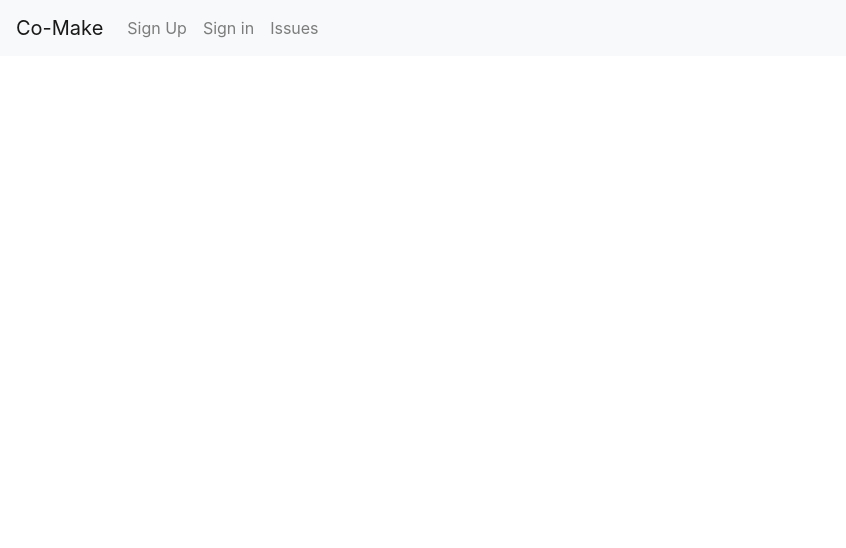
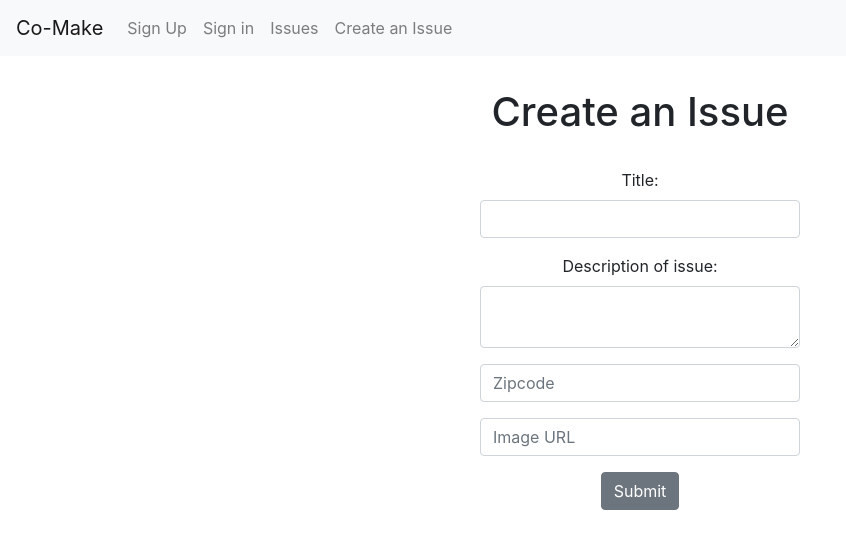
Before and after one commit to bwpt-co-make-2/Frontend, a React (Create React App) app in the folder app/: page /createissue in a window 1280 px wide. Shown: the top 548 px of the page, without its empty margins (0-846 px from the left). Built offline with nearby package versions, Linux system fonts and the light colour scheme.

Commit message:
CreateIssue page
Description text area doesn't validate correctly

```diff
--- a/app/package.json
+++ b/app/package.json
@@ -6,6 +6,7 @@
     "@testing-library/jest-dom": "^4.2.4",
     "@testing-library/react": "^9.3.2",
     "@testing-library/user-event": "^7.1.2",
+    "axios": "^0.19.2",
     "bootstrap": "^4.4.1",
     "formik": "^2.1.4",
     "react": "^16.13.0",
--- a/app/src/App.css
+++ b/app/src/App.css
@@ -61,3 +61,7 @@
 .search-div {
   padding-bottom: 2rem;
 }
+
+.create-issue-form {
+  min-width: 20rem;
+}
--- a/app/src/App.js
+++ b/app/src/App.js
@@ -5,6 +5,7 @@ import Signup from './components/Signup'
 import Signin from './components/Signin'
 import Issues from './components/Issues'
 import NavStrap from './components/Nav'
+import CreateIssue from './components/CreateIssue';
 
 function App() {
   return (
@@ -13,6 +14,7 @@ function App() {
       <Route path='/signup' component={Signup}/>
       <Route path='/signin' component={Signin}/>
       <Route path='/issues' component={Issues}/>
+      <Route path='/createissue' component={CreateIssue}/>
     </div>
   );
 }
--- /dev/null
+++ b/app/src/components/CreateIssue.js
@@ -0,0 +1,65 @@
+import React from "react";
+import { Formik, Form, Field, ErrorMessage } from "formik";
+import {
+  Button,
+  FormGroup,
+  Label,
+  Input
+} from "reactstrap";
+import Axios from 'axios';
+import * as Yup from "yup";
+
+const CreateIssue = props => {
+  return (
+    <div>
+      <h1 className="pagetitle">Create an Issue</h1>
+      <div className="form-div">
+        <Formik
+          initialValues={{
+            title: '',
+            description: '',
+          }}
+          onSubmit={(values, tools) => {
+            tools.resetForm();
+            console.log(values);
+          }}
+          validationSchema={Yup.object().shape({
+            title: Yup.string()
+              .required("Required")
+              .min(5, "Minimum 5 characters"),
+            description: Yup.string()
+              .required("Required"),
+            zipcode: Yup.string()
+              .required("Required")
+              .length(5)
+
+          })}
+        >
+            <Form className="create-issue-form">
+              <FormGroup>
+                <Label for="title">Title:</Label>
+                <Field name="title" type="text" id="title" className="form-control"/>
+                <ErrorMessage name="title" />
+              </FormGroup>
+              <FormGroup>
+                <Label for="description">Description of issue:</Label>
+                <Input type="textarea" name="description" id="description"/>
+                <ErrorMessage name="description" />
+              </FormGroup>
+              <FormGroup>
+                <Field name="zipcode" type="text" id="zipcode" placeholder="Zipcode"className="form-control"/>
+                <ErrorMessage name="zipcode" />
+              </FormGroup>
+              <FormGroup>
+                <Field name="imageurl" type="text" id="imageurl" placeholder="Image URL"className="form-control"/>
+                <ErrorMessage name="imageurl" />
+              </FormGroup>
+              <Button type="submit">Submit</Button>
+            </Form>
+        </Formik>
+      </div>
+    </div>
+  );
+};
+
+export default CreateIssue;
--- a/app/src/components/Nav.js
+++ b/app/src/components/Nav.js
@@ -17,6 +17,9 @@ const NavStrap = props => {
           <NavItem>
             <Link to="/issues" className="nav-link">Issues</Link>
           </NavItem>
+          <NavItem>
+            <Link to="/createissue" className="nav-link">Create an Issue</Link>
+          </NavItem>
         </Nav>
       </Navbar>
     </div>
--- a/app/src/components/Signup.js
+++ b/app/src/components/Signup.js
@@ -4,6 +4,7 @@ import {
   Button,
   FormGroup
 } from "reactstrap";
+import Axios from 'axios';
 import * as Yup from "yup";
 
 const Signup = props => {
```
Also changed, not shown: 1 other file (tests, documents, lock files or other folders).
